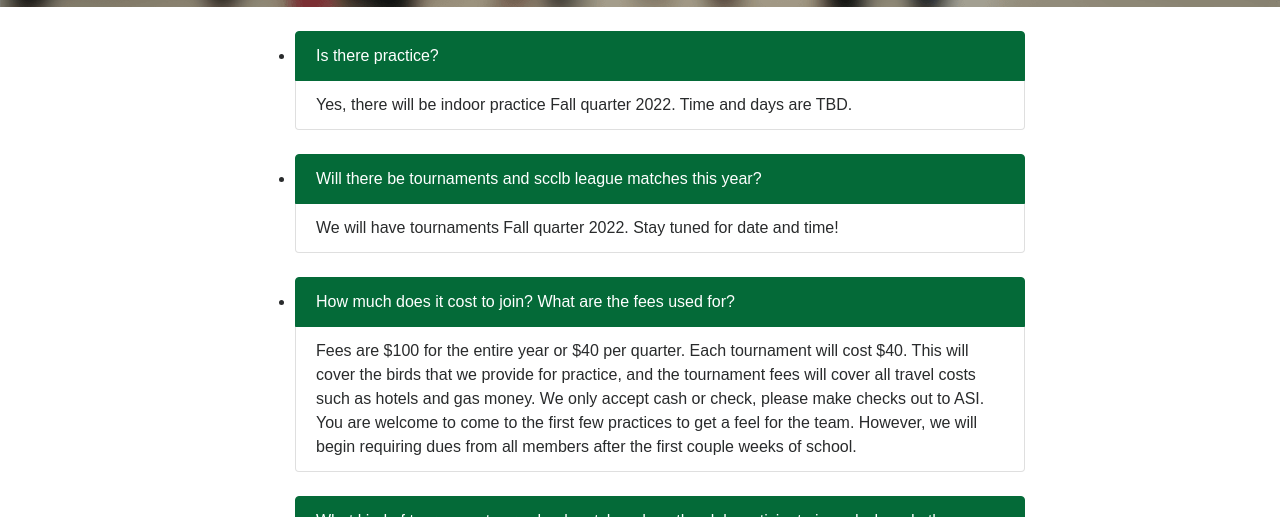
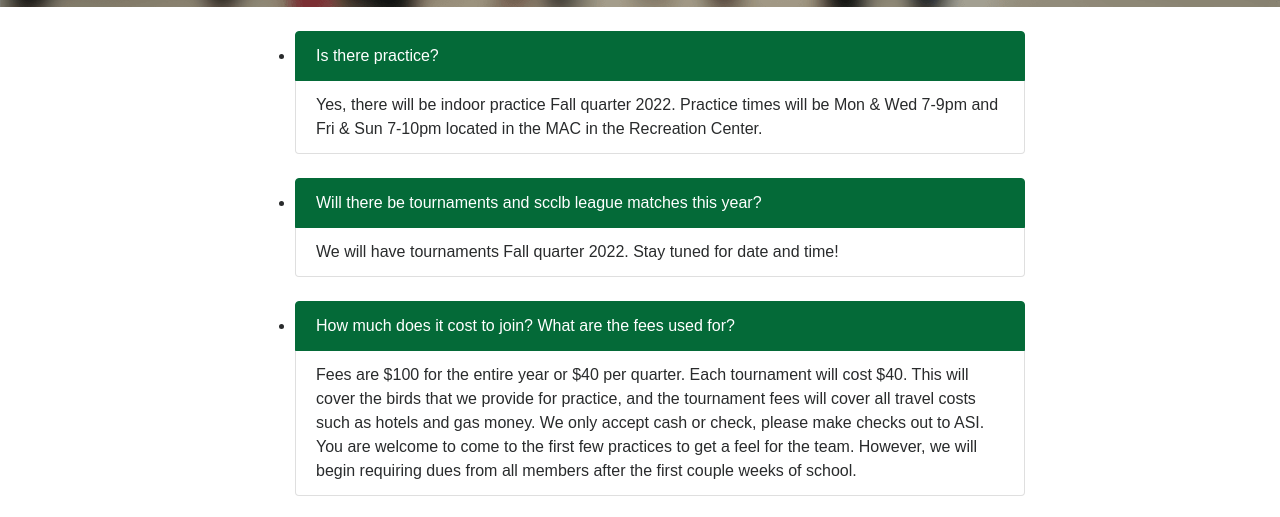
Before and after one commit to calpolybadminton/calpolybadminton.github.io, a plain HTML site: page FAQ.html in a window 1280 px wide. Shown: the part 229-746 px from the top of the page. Drawn offline with nearby package versions, Linux system fonts and the light colour scheme; a script that the page names is missing.

Commit message:
2022 fall schedule change

```diff
--- a/FAQ.html
+++ b/FAQ.html
@@ -74,7 +74,7 @@
                 <li class="ordered-faq-list-item">
                   <ul class="list-group">
                     <li class="list-group-item active">Is there practice?</li>
-                    <li class="list-group-item">Yes, there will be indoor practice Fall quarter 2022. Time and days are TBD.</li>
+                    <li class="list-group-item">Yes, there will be indoor practice Fall quarter 2022. Practice times will be Mon & Wed 7-9pm and Fri & Sun 7-10pm located in the MAC in the Recreation Center.</li>
                   </ul>
                 </li>
             </div>
```
Also changed, not shown: images/Patrice_Cheung.jpg (deleted), images/cena.png (deleted), images/cena2.png (deleted), images/default_baddie.png (deleted), images/john-cena-2017.jpg (deleted), images/letsgym.jpg (deleted), 1 other file.
